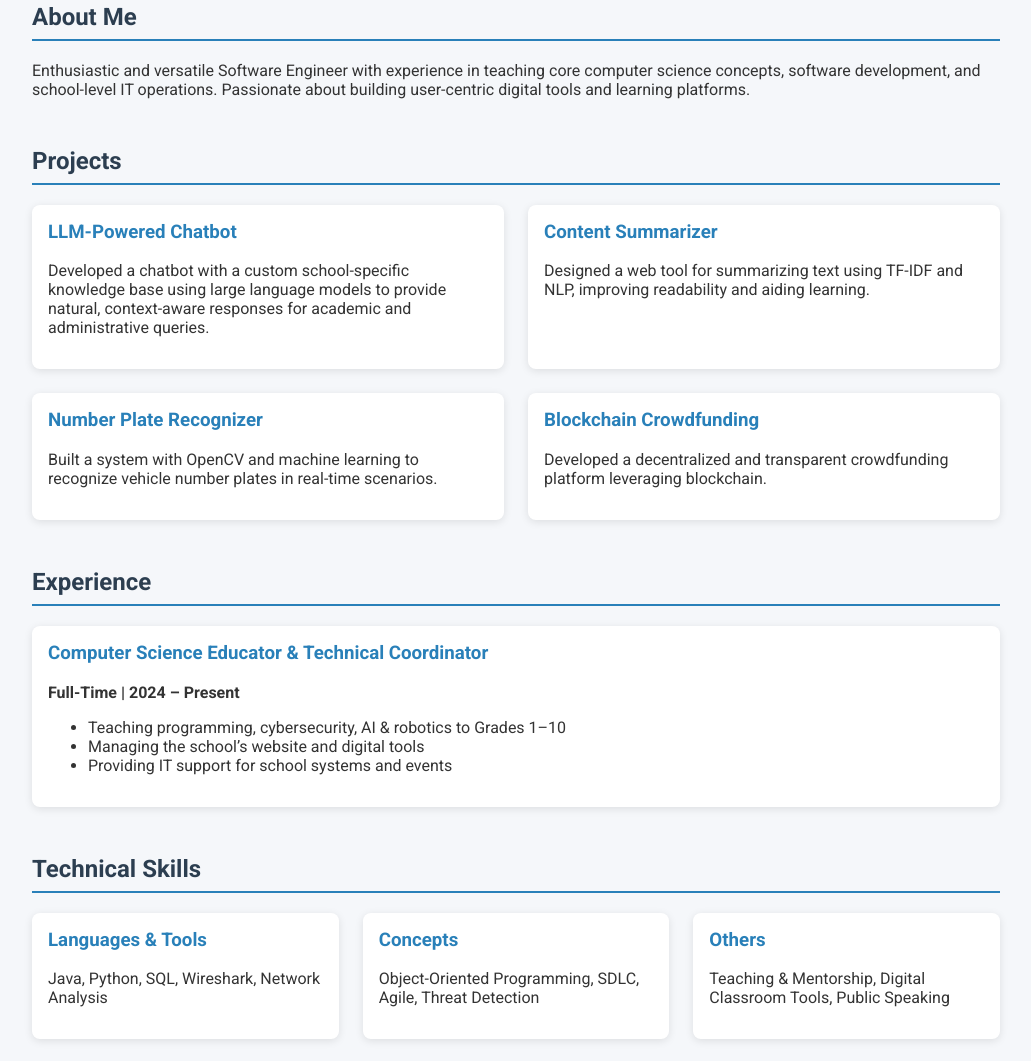
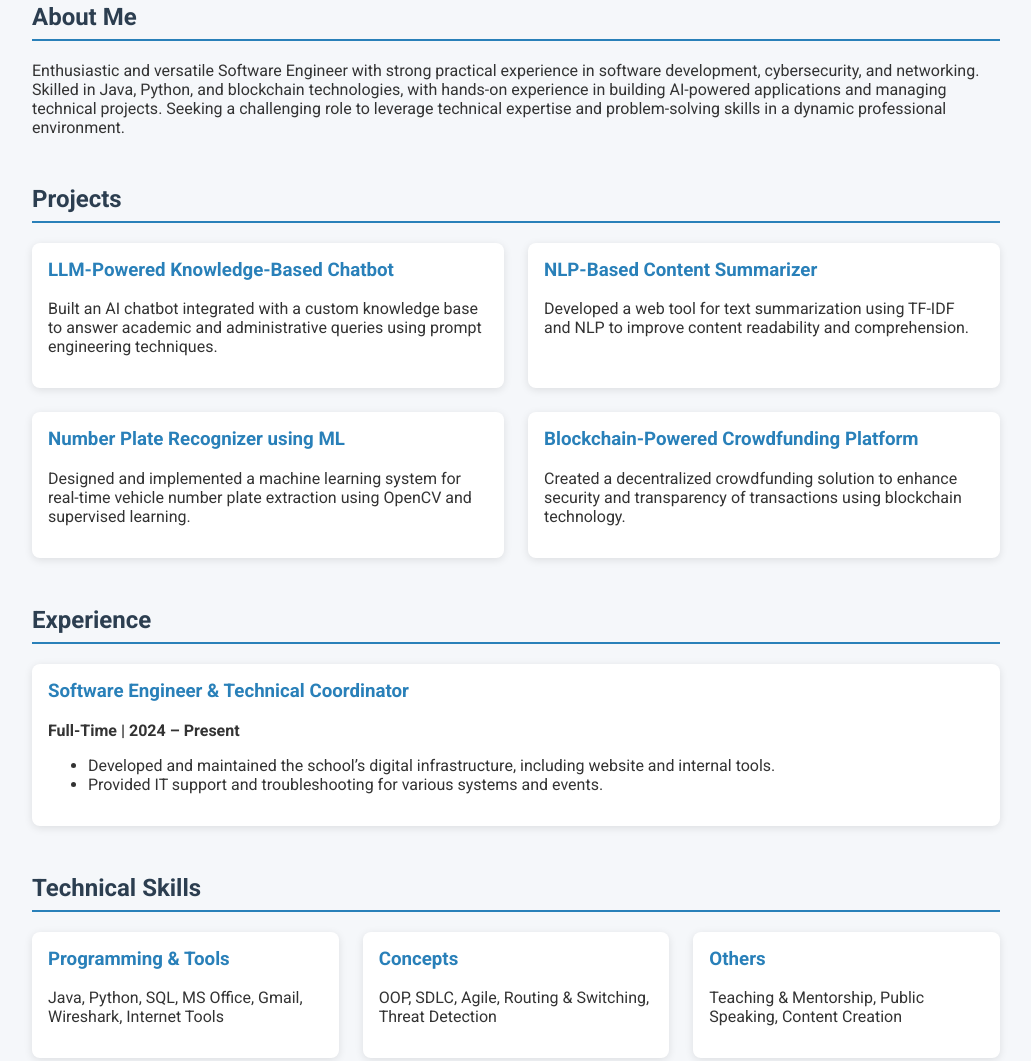
Before and after one commit to Akarsh359/portfolio, a plain HTML site: page index.html in a window 1280 px wide. Shown: the part 226-1287 px from the top of the page, without its empty margins (124-1155 px from the left). Drawn offline with Linux system fonts and the light colour scheme.

Commit message:
Update index.html

```diff
--- a/index.html
+++ b/index.html
@@ -6,9 +6,7 @@
   <title>Akarsh Rao Govindaraju | Portfolio</title>
   <link href="https://fonts.googleapis.com/css2?family=Roboto:wght@400;700&display=swap" rel="stylesheet">
   <style>
-    * {
-      box-sizing: border-box;
-    }
+    * { box-sizing: border-box; }
     body {
       margin: 0;
       font-family: 'Roboto', sans-serif;
@@ -28,14 +26,8 @@
       text-align: center;
       position: relative;
     }
-    header h1 {
-      margin: 0;
-      font-size: 2.5rem;
-    }
-    header p {
-      margin: 0.5rem 0 1rem;
-      font-size: 1.2rem;
-    }
+    header h1 { margin: 0; font-size: 2.5rem; }
+    header p { margin: 0.5rem 0 1rem; font-size: 1.2rem; }
     nav {
       background-color: #34495e;
       display: flex;
@@ -48,9 +40,7 @@
       text-decoration: none;
       font-weight: bold;
     }
-    nav a:hover {
-      text-decoration: underline;
-    }
+    nav a:hover { text-decoration: underline; }
     .container {
       max-width: 1000px;
       margin: auto;
@@ -62,12 +52,8 @@
       transform: translateY(30px);
       animation: fadeInUp 0.6s ease-out forwards;
     }
-    section:nth-child(even) {
-      animation-delay: 0.2s;
-    }
-    section:nth-child(odd) {
-      animation-delay: 0.4s;
-    }
+    section:nth-child(even) { animation-delay: 0.2s; }
+    section:nth-child(odd) { animation-delay: 0.4s; }
     @keyframes fadeInUp {
       to {
         opacity: 1;
@@ -83,18 +69,13 @@
       color: #f5f5f5;
       border-bottom: 2px solid #3498db;
     }
-    .grid {
+    .grid, .skills-grid {
       display: grid;
-      grid-template-columns: repeat(2, 1fr); /* Two cards per row for Projects */
       gap: 1.5rem;
       margin-top: 1rem;
     }
-    .skills-grid {
-      display: grid;
-      grid-template-columns: repeat(3, 1fr); /* Three cards per row for Skills */
-      gap: 1.5rem;
-      margin-top: 1rem;
-    }
+    .grid { grid-template-columns: repeat(2, 1fr); }
+    .skills-grid { grid-template-columns: repeat(3, 1fr); }
     .card {
       background-color: white;
       padding: 1rem;
@@ -102,10 +83,7 @@
       box-shadow: 0 2px 8px rgba(0, 0, 0, 0.1);
       transition: background-color 0.3s, color 0.3s;
     }
-    .card h3 {
-      margin-top: 0;
-      color: #2980b9;
-    }
+    .card h3 { margin-top: 0; color: #2980b9; }
     body.dark .card {
       background-color: #2c2c2c;
       color: #f5f5f5;
@@ -156,9 +134,7 @@
       font-weight: bold;
       margin-bottom: 1rem;
     }
-    .email-button:hover {
-      background-color: #1f5f8b;
-    }
+    .email-button:hover { background-color: #1f5f8b; }
   </style>
   <script>
     function toggleTheme() {
@@ -167,15 +143,13 @@
   </script>
 </head>
 <body>
-
 <header>
   <h1>Akarsh Rao Govindaraju</h1>
-  <p>Software Engineer | Educator | Tech Enthusiast</p>
+  <p>Software Engineer | Cybersecurity Enthusiast | Educator</p>
   <div class="theme-switch" onclick="toggleTheme()">
     🌞 <div class="theme-toggle-thumb"></div> 🌜
   </div>
 </header>
-
 <nav>
   <a href="#about">About</a>
   <a href="#projects">Projects</a>
@@ -183,76 +157,68 @@
   <a href="#skills">Skills</a>
   <a href="#contact">Contact</a>
 </nav>
-
 <div class="container">
   <section id="about">
     <h2>About Me</h2>
-    <p>Enthusiastic and versatile Software Engineer with experience in teaching core computer science concepts, software development, and school-level IT operations. Passionate about building user-centric digital tools and learning platforms.</p>
+    <p>Enthusiastic and versatile Software Engineer with strong practical experience in software development, cybersecurity, and networking. Skilled in Java, Python, and blockchain technologies, with hands-on experience in building AI-powered applications and managing technical projects. Seeking a challenging role to leverage technical expertise and problem-solving skills in a dynamic professional environment.</p>
   </section>
-
   <section id="projects">
     <h2>Projects</h2>
     <div class="grid">
       <div class="card">
-        <h3>LLM-Powered Chatbot</h3>
-        <p>Developed a chatbot with a custom school-specific knowledge base using large language models to provide natural, context-aware responses for academic and administrative queries.</p>
+        <h3>LLM-Powered Knowledge-Based Chatbot</h3>
+        <p>Built an AI chatbot integrated with a custom knowledge base to answer academic and administrative queries using prompt engineering techniques.</p>
       </div>
       <div class="card">
-        <h3>Content Summarizer</h3>
-        <p>Designed a web tool for summarizing text using TF-IDF and NLP, improving readability and aiding learning.</p>
+        <h3>NLP-Based Content Summarizer</h3>
+        <p>Developed a web tool for text summarization using TF-IDF and NLP to improve content readability and comprehension.</p>
       </div>
       <div class="card">
-        <h3>Number Plate Recognizer</h3>
-        <p>Built a system with OpenCV and machine learning to recognize vehicle number plates in real-time scenarios.</p>
+        <h3>Number Plate Recognizer using ML</h3>
+        <p>Designed and implemented a machine learning system for real-time vehicle number plate extraction using OpenCV and supervised learning.</p>
       </div>
       <div class="card">
-        <h3>Blockchain Crowdfunding</h3>
-        <p>Developed a decentralized and transparent crowdfunding platform leveraging blockchain.</p>
+        <h3>Blockchain-Powered Crowdfunding Platform</h3>
+        <p>Created a decentralized crowdfunding solution to enhance security and transparency of transactions using blockchain technology.</p>
       </div>
     </div>
   </section>
-
   <section id="experience">
     <h2>Experience</h2>
     <div class="card">
-      <h3>Computer Science Educator & Technical Coordinator</h3>
+      <h3>Software Engineer & Technical Coordinator</h3>
       <p><strong>Full-Time | 2024 – Present</strong></p>
       <ul>
-        <li>Teaching programming, cybersecurity, AI & robotics to Grades 1–10</li>
-        <li>Managing the school’s website and digital tools</li>
-        <li>Providing IT support for school systems and events</li>
+        <li>Developed and maintained the school’s digital infrastructure, including website and internal tools.</li>
+        <li>Provided IT support and troubleshooting for various systems and events.</li>
       </ul>
     </div>
   </section>
-
   <section id="skills">
     <h2>Technical Skills</h2>
     <div class="skills-grid">
       <div class="card">
-        <h3>Languages & Tools</h3>
-        <p>Java, Python, SQL, Wireshark, Network Analysis</p>
+        <h3>Programming & Tools</h3>
+        <p>Java, Python, SQL, MS Office, Gmail, Wireshark, Internet Tools</p>
       </div>
       <div class="card">
         <h3>Concepts</h3>
-        <p>Object-Oriented Programming, SDLC, Agile, Threat Detection</p>
+        <p>OOP, SDLC, Agile, Routing & Switching, Threat Detection</p>
       </div>
       <div class="card">
         <h3>Others</h3>
-        <p>Teaching & Mentorship, Digital Classroom Tools, Public Speaking</p>
+        <p>Teaching & Mentorship, Public Speaking, Content Creation</p>
       </div>
     </div>
   </section>
-
   <section id="contact">
     <h2>Get in Touch</h2>
     <a href="mailto:gakarshrao@gmail.com" class="email-button">📧 Get in Touch</a>
     <p>For more details, contact me at gakarshrao@gmail.com</p>
   </section>
 </div>
-
 <footer>
   <p>© 2025 Akarsh Rao Govindaraju. All rights reserved.</p>
 </footer>
-
 </body>
 </html>
```
